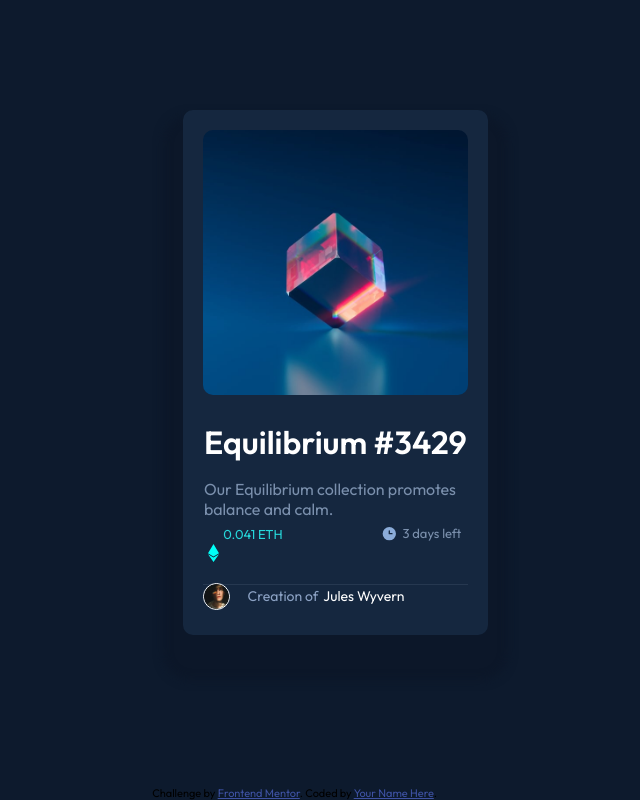
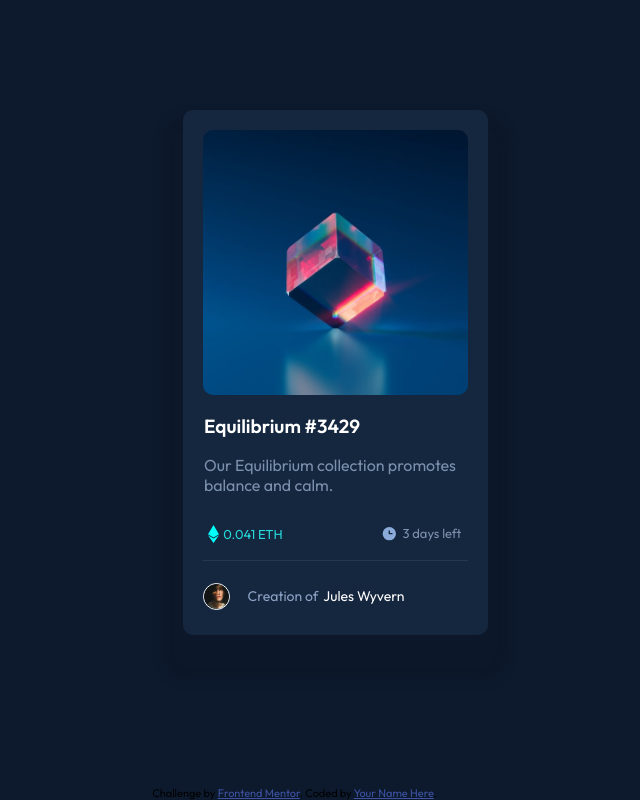
Before and after one commit to 3omeed/nft-preview-card-component, a plain HTML site: page index.html in a window 1280 px wide. Shown: the whole page, without its empty margins (331-971 px from the left). Drawn offline with Linux system fonts and the light colour scheme.

```diff
--- a/main.css
+++ b/main.css
@@ -31,7 +31,9 @@
     height: 60%;
 }
 
-
+h1 {
+    font-size: 19px;
+}
 
 
 
@@ -92,7 +94,7 @@
 
 #arrow {
     position: relative;
-    top: 25px;
+    top: 30px;
     left: 25px;
     z-index: 3;
 }
```
